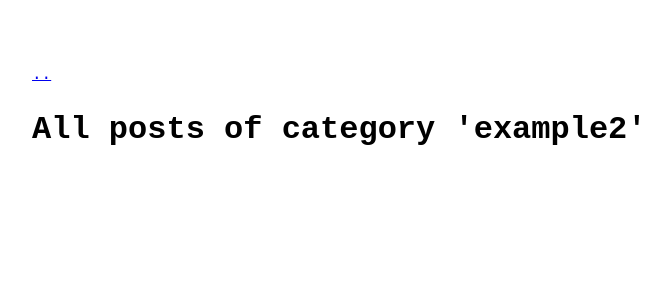
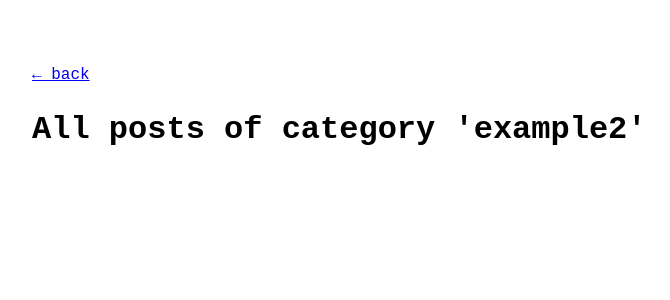
Before and after one commit to ahanadeb/ahanadeb.github.io, a Jekyll site: the page built from example2-archive.md, in a window 1280 px wide. Shown: the top 300 px of the page, without its empty margins (288-958 px from the left). Built offline with Jekyll 4.4.1, drawn with Linux system fonts in a browser that asks for light colours.

Commit message:
Update _config.yml

```diff
--- a/_config.yml
+++ b/_config.yml
@@ -15,7 +15,7 @@ remote_theme: ahanadeb/no-style-please
 
 theme_config:
   appearance: "light" # can be "light", "dark" or "auto"
-  back_home_text: ".." # customize text for homepage link in post layout
+  back_home_text: "← back" # customize text for homepage link in post layout
   date_format: "%Y-%m-%d" # customize how date is formatted
   show_description: true # show blog description in home page
 
```
